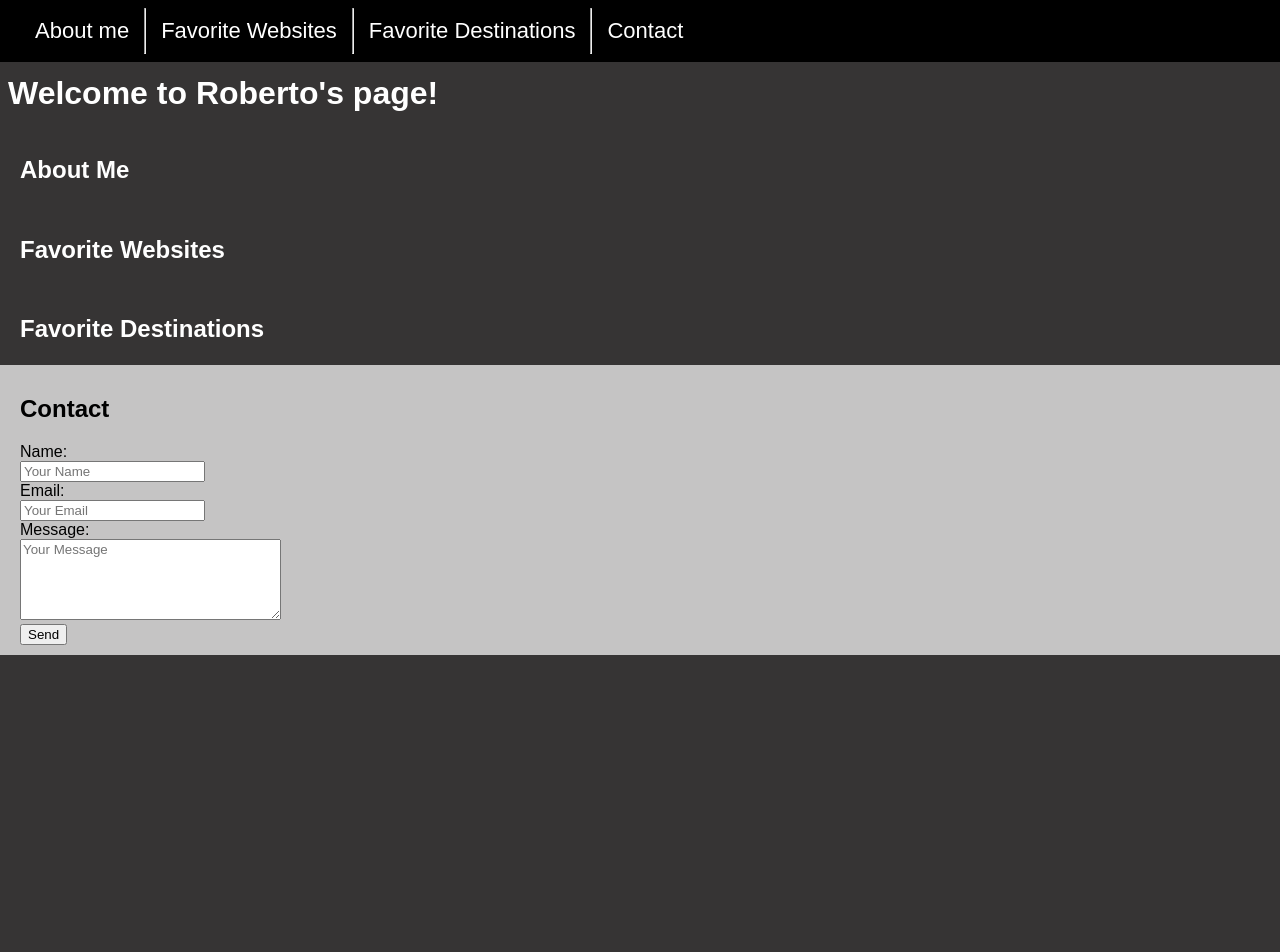
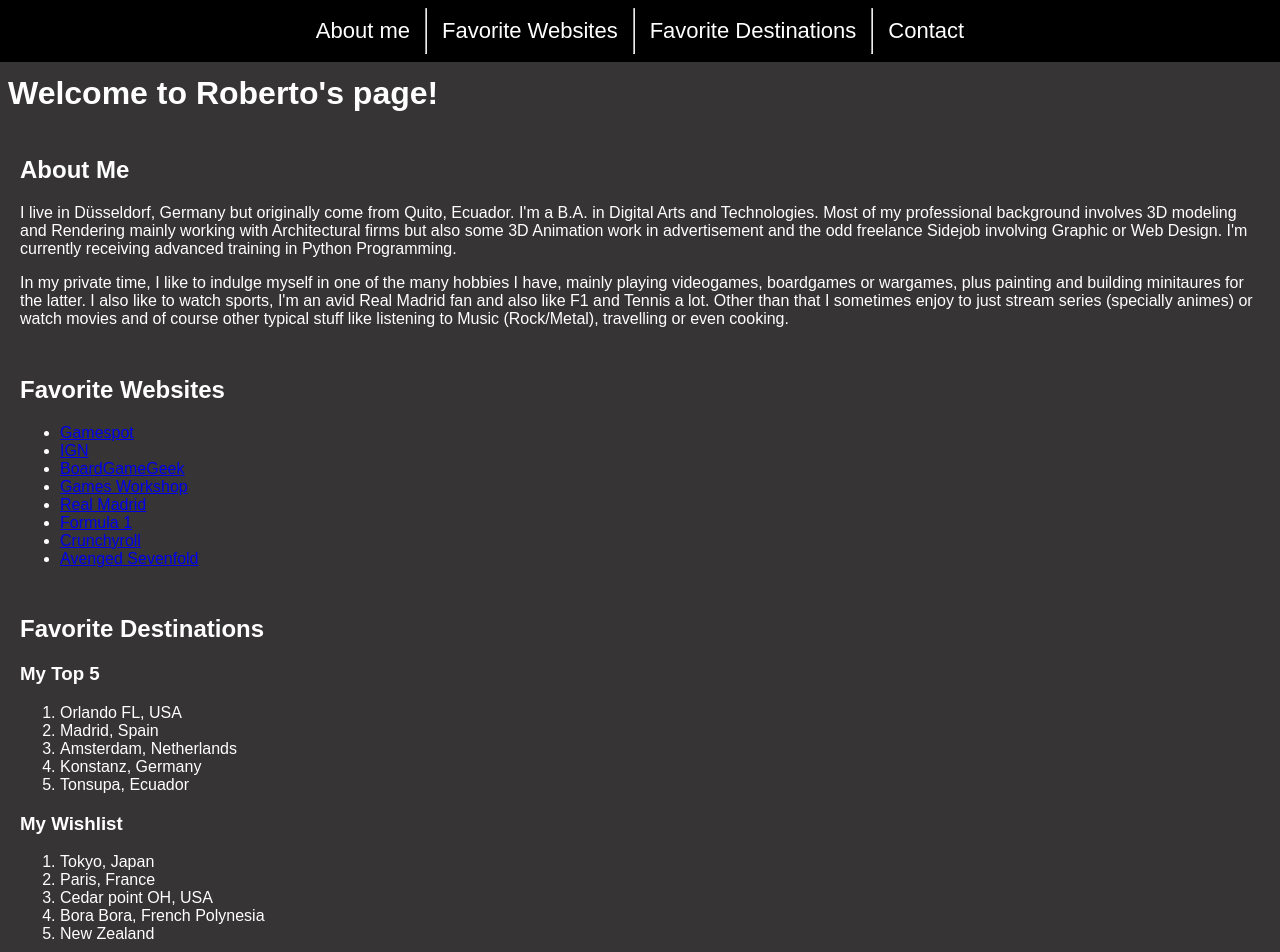
Before and after one commit to fbw-p23-e05/personal-page-RobertoGM5, a plain HTML site: page RobertoSite/index.html in a window 1280 px wide. Shown: the top 952 px of the page. Before the commit the page ends 800 px from the top, so only its background shows below. Drawn offline with Linux system fonts and the light colour scheme.

Commit message:
Added basic content
Added Text content and links

```diff
--- a/RobertoSite/css/style.css
+++ b/RobertoSite/css/style.css
@@ -18,7 +18,7 @@ header {
     background-color: black;
     display: flex;
     margin: -8px;
-    justify-content: space-between;
+    justify-content: center;
     align-items: center;
     position: sticky;
     top: 0;
@@ -57,3 +57,7 @@ footer {
     padding: 10px 20px;
     margin: -8px;
 }
+
+section a:visited {
+    color: white;
+}
--- a/RobertoSite/index.html
+++ b/RobertoSite/index.html
@@ -20,12 +20,41 @@
     <h1>Welcome to Roberto's page!</h1>
     <section id="aboutMe">
         <h2>About Me</h2>
+        <p>I live in Düsseldorf, Germany but originally come from Quito, Ecuador. I'm a B.A. in Digital Arts and Technologies. Most of my professional background involves 3D modeling and Rendering mainly working with Architectural firms but also some 3D Animation work in advertisement and the odd freelance Sidejob involving Graphic or Web Design. I'm currently receiving advanced training in Python Programming.</p>
+
+        <p>In my private time, I like to indulge myself in one of the many hobbies I have, mainly playing videogames, boardgames or wargames, plus painting and building minitaures for the latter. I also like to watch sports, I'm an avid Real Madrid fan and also like F1 and Tennis a lot. Other than that I sometimes enjoy to just stream series (specially animes) or watch movies and of course other typical stuff like listening to Music (Rock/Metal), travelling or even cooking.</p>
     </section>
     <section id="favSites">
         <h2>Favorite Websites</h2>
+        <ul>
+        <li><a href="https://www.gamespot.com/">Gamespot</a></li>
+        <li><a href="https://www.ign.com/">IGN</a></li>
+        <li><a href="https://boardgamegeek.com/">BoardGameGeek</a></li>
+        <li><a href="https://www.games-workshop.com/en-WW/Home">Games Workshop</a></li>
+        <li><a href="https://www.realmadrid.com/en">Real Madrid</a></li>
+        <li><a href="https://www.formula1.com/">Formula 1</a></li>
+        <li><a href="https://www.crunchyroll.com/">Crunchyroll</a></li>
+        <li><a href="https://www.avengedsevenfold.com/">Avenged Sevenfold</a></li>
+        </ul>
     </section>
     <section id="favDest">
         <h2>Favorite Destinations</h2>
+        <h3>My Top 5</h3>
+        <ol>
+            <li>Orlando FL, USA</li>
+            <li>Madrid, Spain</li>
+            <li>Amsterdam, Netherlands</li>
+            <li>Konstanz, Germany</li>
+            <li>Tonsupa, Ecuador</li>
+        </ol>
+        <h3>My Wishlist</h3>
+        <ol>
+            <li>Tokyo, Japan</li>
+            <li>Paris, France</li>
+            <li>Cedar point OH, USA</li>
+            <li>Bora Bora, French Polynesia</li>
+            <li>New Zealand</li>
+        </ol>
     </section>
     <footer id="contact">
         <h2>Contact</h2>
```
